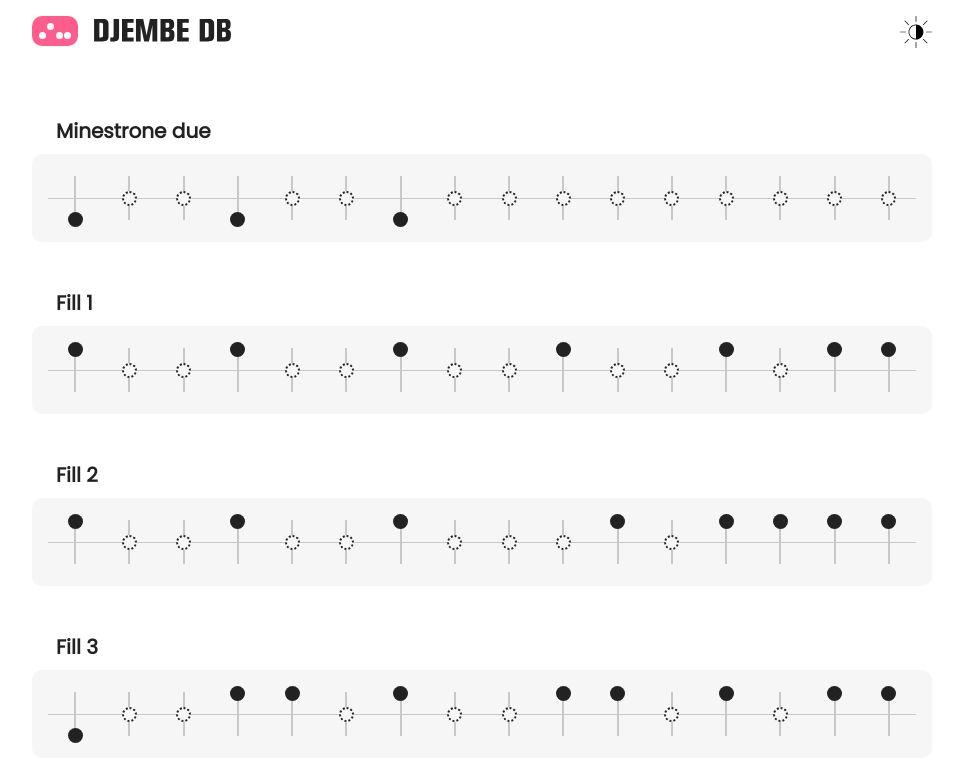
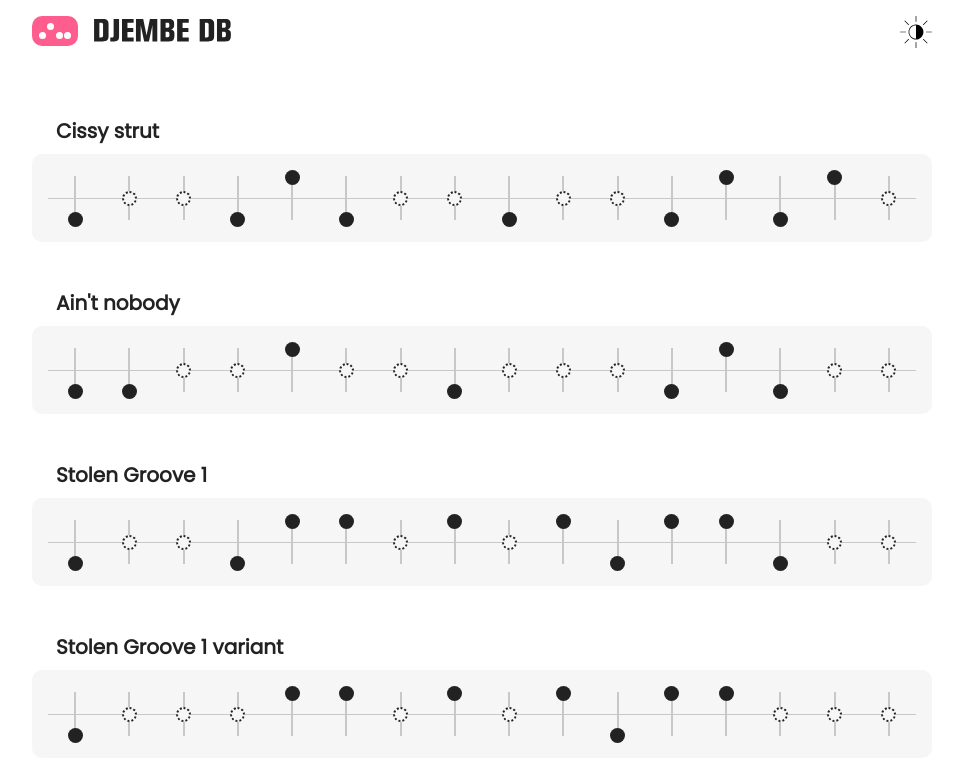
Before and after one commit to Marcobaldessari/djembedb-react, a React (Create React App) app: page / in a window 1280 px wide. Shown: the top 782 px of the page, without its empty margins (158-1117 px from the left). Built offline with nearby package versions, Linux system fonts and the light colour scheme; no server answers.

Commit message:
adds bunch of songs

```diff
--- a/src/songsData.js
+++ b/src/songsData.js
@@ -1,6 +1,73 @@
 // allSongTitles: "Kuku, Kono, Raprhythm (patatje), Yankadi, Didadi, Rumba 1.1, Rumba 1.2, Mix1, Mix2, Mix3, Rumba 2.1, Rumba 2.2., The Gambia. (You can play the Rumba 1 rhythms together so you can play it with more djembeplayers. The same with the Mixrhythms and the Rumba 2 rhythms)",
 
 export const SongsData = [
+
+  {
+    songName: "Cissy strut",
+    src: "https://youtu.be/Prg73ySVu6E?t=291",
+    timeSignature: "4/4",
+    feel: "swing",
+    song: [
+      "Gun dos gos Dun Pa Dun gos dos",
+      "Gun dos gos Dun Pa Dun Pa dos"
+    ]
+    ,
+  },
+
+  {
+    songName: "Ain't nobody",
+    src: "https://youtu.be/Prg73ySVu6E?t=185",
+    timeSignature: "4/4",
+    song: [
+      "Gun Dun gos dos Pa dos gos Dun",
+      "gos dos gos Dun Pa Dun gos dos"
+    ]
+    ,
+  },
+
+  {
+    songName: "Stolen Groove 1",
+    src: "https://cajonmaster.com/groove-course-1/",
+    timeSignature: "4/4",
+    song: [
+      "Gun dos gos Dun Pa Ta gos Ta",
+      "gos Ta Gun Ta Pa Dun gos dos"
+    ]
+    ,
+  },
+  {
+    songName: "Stolen Groove 1 variant",
+    src: "https://cajonmaster.com/groove-course-1/",
+    timeSignature: "4/4",
+    song: [
+      "Gun dos gos dos Pa Ta dos Ta",
+      "gos Ta Gun Ta Pa dos gos dos"
+    ]
+    ,
+  },
+  {
+    songName: "Stolen Groove 2",
+    src: "https://cajonmaster.com/groove-course-1/",
+    timeSignature: "4/4",
+    song: [
+      "Gun Ta gos dos Pa dos gos dos",
+      "Gun Ta gos dos Pa dos gos dos"
+    ]
+    ,
+  },
+
+
+
+  {
+    songName: "Goldskin",
+    src: "https://youtu.be/04IXXJxNwtk?t=32",
+    timeSignature: "4/4",
+    song: [
+      "Gun dos gos dos Pa dos gos dos",
+      "Gun dos gos dos Pa dos gos dos"
+    ]
+    ,
+  },
   {
     songName: "Minestrone due",
     src: "",
```
